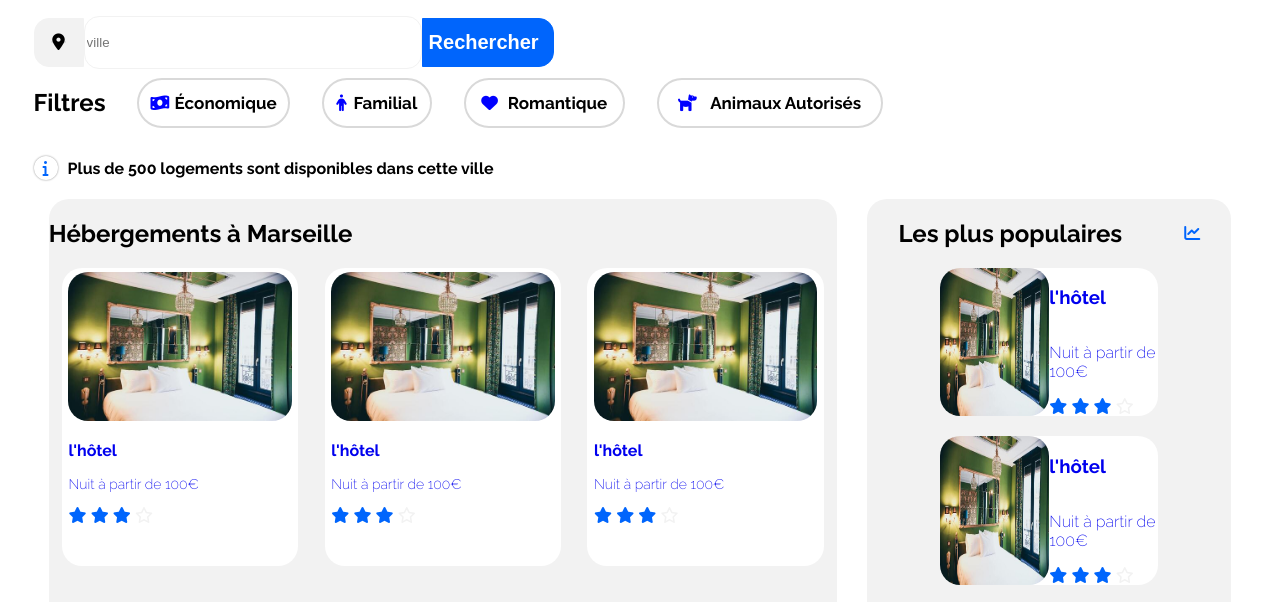
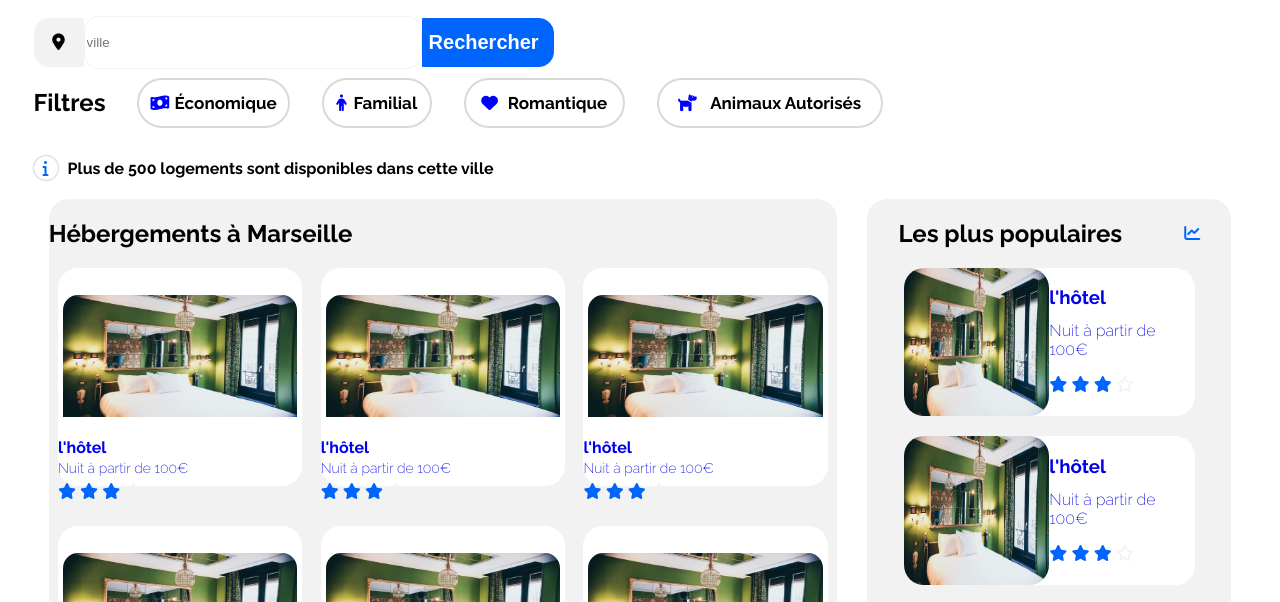
Before and after one commit to pierrelouisabraham/Projet2, a plain HTML site: page index.html in a window 1280 px wide. Shown: the part 153-755 px from the top of the page. Drawn offline with Linux system fonts and the light colour scheme.

Commit message:
changes main blocked

```diff
--- a/CSS/style.css
+++ b/CSS/style.css
@@ -200,6 +200,9 @@ i.fa-regular {
 
 #lodging p {
   font-size: 14px;
+  display: flex;
+  max-height: 0%;
+  align-items: center;
 }
 
 #popular{
@@ -220,30 +223,41 @@ i.fa-regular {
 #lodging > a {
   display: flex;
   flex-direction: column;
-  align-items: center;
   justify-content: space-around;
-  max-width: 30%;
+  max-width: 31%;
   background-color: white;
   border-radius: 20px;
-  max-height: 50%;
+  max-height: 30%;
   margin-bottom: 40px;
 }
 
-#lodging > a > article > img {
-  display: inline;
-  max-width: 120%;
-  max-height: 50%;
-  border-radius: 20px;
-  margin-top: 2%;
+#lodging > a > article {
+  display: flex;
+  flex-direction: column;
+  justify-content: space-around;
+  max-height: 80%;
 }
 
+#lodging > a > article > img {
+  max-height: 50%;
+  border: 5px solid #FFFFFF;
+  border-radius: 20px 20px 0px 0px;
+  max-height: 70%;
+}
+
+#lodging h3 {
+  max-height: 0%;
+}
+
+#popular h3 {
+  max-height: 0%;
+}
 
 #popular > a {
   display: flex;
   flex-direction: row;
   align-items: center;
-  max-width: 60%;
-  max-height: 25%;
+  max-width: 80%;
   background-color: white;
   border-radius: 20px;
   align-self: center;
```
